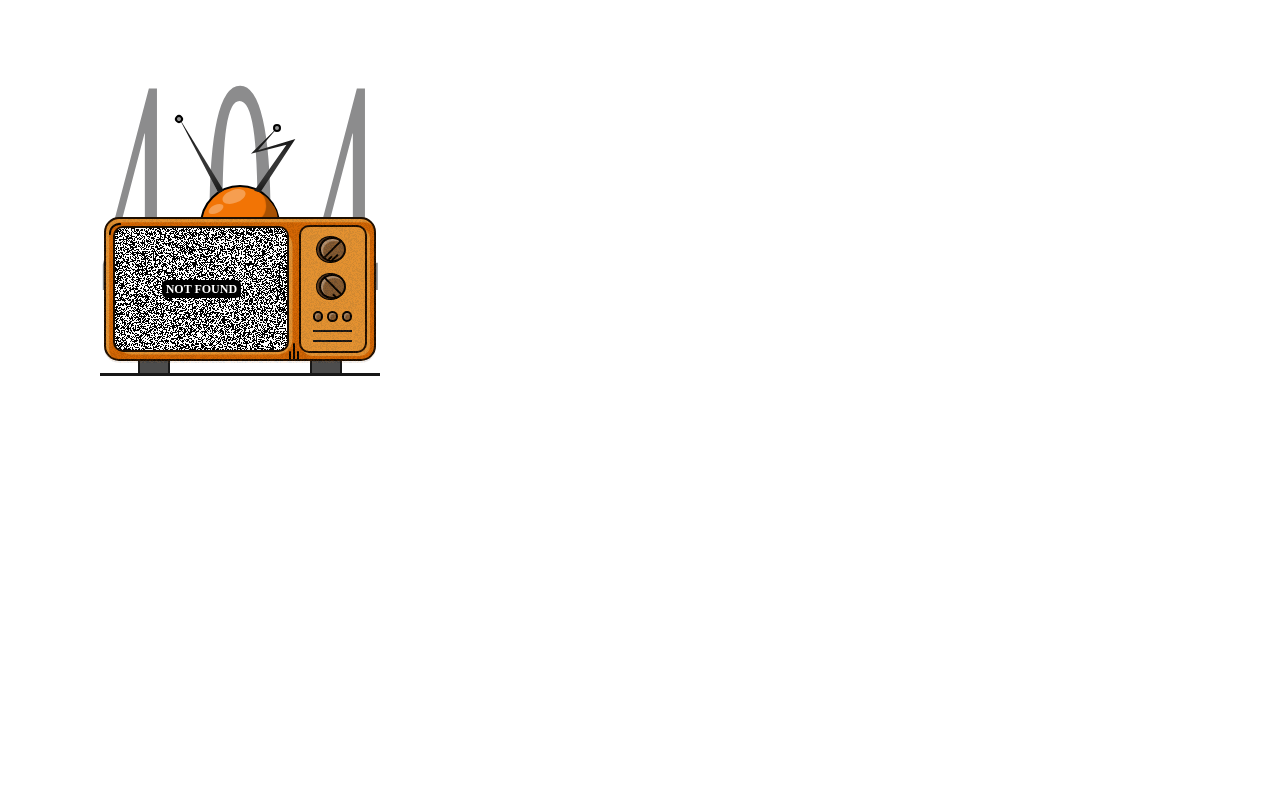
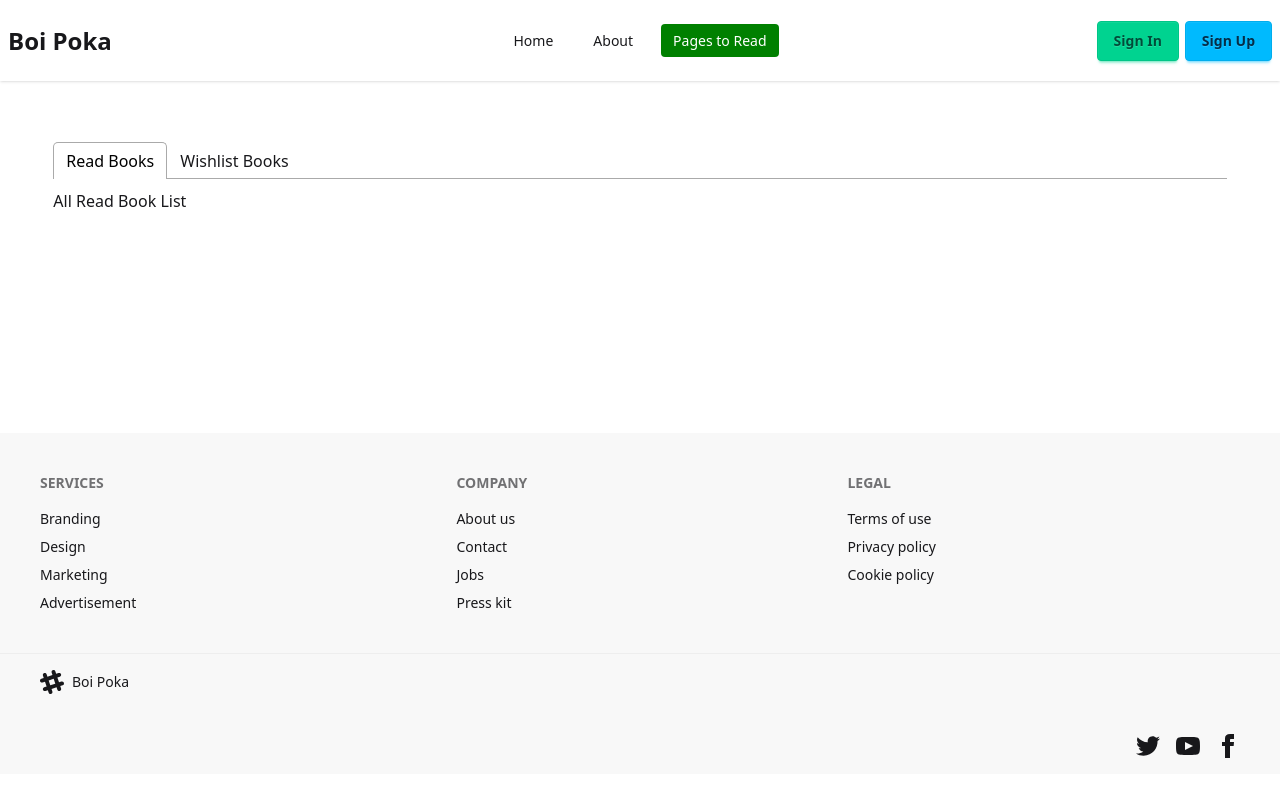
Before and after one commit to SubrotoKumar7/boi-poka, a React (Vite) app: page /read in a window 1280 px wide. Before the commit this address had no page. Shown: the top 796 px of the page. Built offline with nearby package versions, Linux system fonts and the light colour scheme.

Commit message:
read list book display

```diff
--- a/package.json
+++ b/package.json
@@ -15,6 +15,7 @@
     "react-dom": "^19.1.1",
     "react-icons": "^5.5.0",
     "react-router": "^7.9.3",
+    "react-tabs": "^6.1.0",
     "react-toastify": "^11.0.5",
     "styled-components": "^6.1.19",
     "tailwindcss": "^4.1.14"
--- /dev/null
+++ b/src/pages/read/Read.jsx
@@ -0,0 +1,44 @@
+import React, { useEffect, useState } from "react";
+import { useLoaderData } from "react-router";
+import { Tab, Tabs, TabList, TabPanel } from "react-tabs";
+import "react-tabs/style/react-tabs.css";
+import { getLSData } from "../../utils/LS";
+import Book from "../book/Book";
+
+const Read = () => {
+    const allBooks = useLoaderData();
+    const [read, setRead] = useState([]);
+
+    useEffect(()=> {
+        const LSData = getLSData();
+        const idNum = LSData.map(id => Number(id));
+        const readBook = allBooks.filter(book => idNum.includes(book.bookId));
+        setRead(readBook);
+    }, [allBooks]);
+
+    return (
+        <div className="w-11/12 mx-auto py-15">
+            <Tabs>
+                <TabList>
+                <Tab>Read Books</Tab>
+                <Tab>Wishlist Books</Tab>
+                </TabList>
+
+                <TabPanel>
+                <h2>All Read Book List</h2>
+                </TabPanel>
+                <TabPanel>
+                <h2>All Wishlist Books</h2>
+                </TabPanel>
+            </Tabs>
+
+            <div className="grid grid-cols-1 md:grid-cols-3 gap-10 my-20">
+                {
+                    read.map(book => <Book key={book.bookId} singleBook={book}></Book>)
+                }
+            </div>
+        </div>
+    );
+};
+
+export default Read;
--- a/src/routes/Routes.jsx
+++ b/src/routes/Routes.jsx
@@ -4,6 +4,7 @@ import Error from "../pages/error/Error";
 import Home from "../pages/home/Home";
 import About from "../pages/about/About";
 import BookDetails from "../pages/book details/BookDetails";
+import Read from "../pages/read/Read";
 
 const router = createBrowserRouter([
     {
@@ -25,6 +26,11 @@ const router = createBrowserRouter([
                 path: 'bookDetails/:id',
                 loader: ()=> fetch('/booksData.json'),
                 Component: BookDetails
+            },
+            {
+                path: 'read',
+                loader: ()=> fetch('/booksData.json'),
+                Component: Read,
             }
         ]
     }
--- a/src/utils/LS.js
+++ b/src/utils/LS.js
@@ -25,4 +25,4 @@ const setLSData = (id) => {
     }
 }
 
-export {setLSData};
+export {setLSData, getLSData};
```
Also changed, not shown: 1 other file (tests, documents, lock files or other folders).
